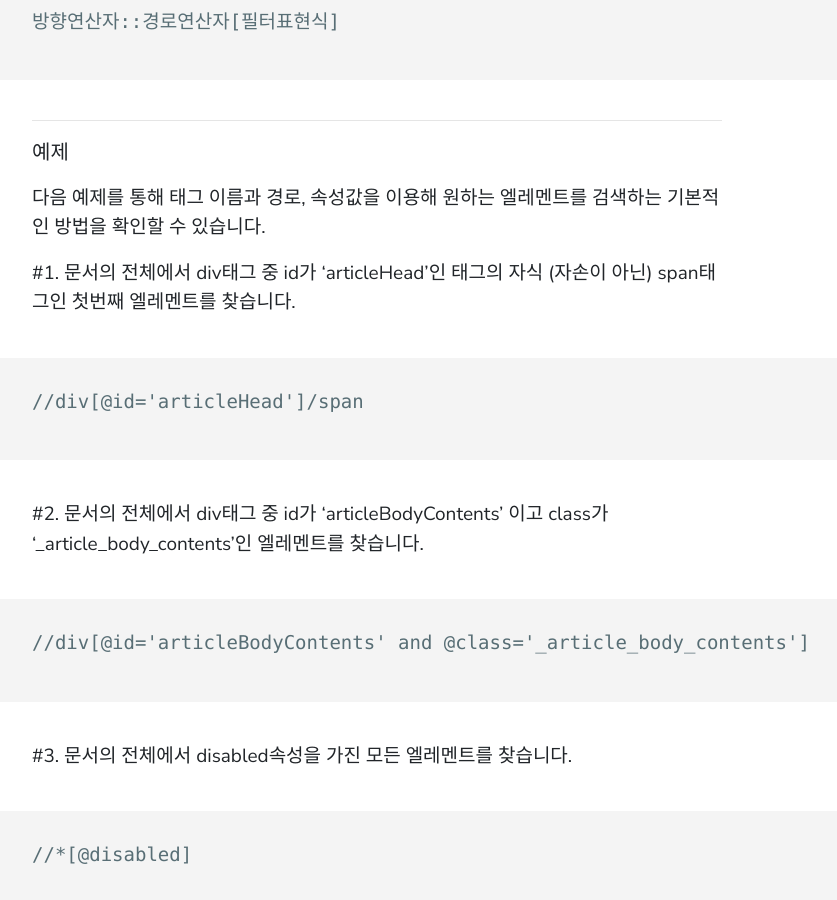
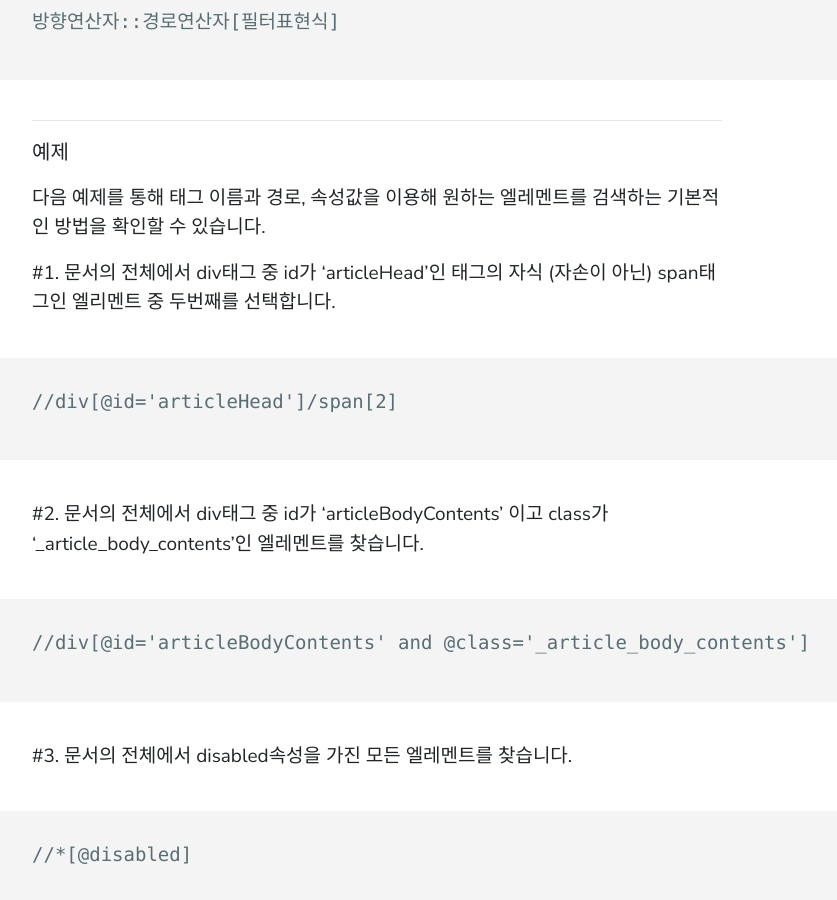
Before and after one commit to live2skull/blog.live2skull.kr, a Jekyll site: the page built from _posts/python/2020-04-14-python-lxml.markdown, in a window 1280 px wide and 900 px high, scrolled down 2788 px. Shown: the whole window, without its empty margins (83-920 px from the left). Built offline with Jekyll 4.4.1, drawn with Linux system fonts in a browser that asks for light colours.

Commit message:
잘못된 xpath 오류 수정

````diff
--- a/_posts/python/2020-04-14-python-lxml.markdown
+++ b/_posts/python/2020-04-14-python-lxml.markdown
@@ -88,10 +88,9 @@ html_element = lxml.html.document_fromstring(
 
 다음 예제를 통해 태그 이름과 경로, 속성값을 이용해 원하는 엘레멘트를 검색하는 기본적인 방법을 확인할 수 있습니다.
 
-
-\#1. 문서의 전체에서 div태그 중 id가 'articleHead'인 태그의 자식 (자손이 아닌) span태그인 첫번째 엘레멘트를 찾습니다.
+\#1. 문서의 전체에서 div태그 중 id가 'articleHead'인 태그의 자식 (자손이 아닌) span태그인 엘리멘트 중 두번째를 선택합니다.
 ```
-//div[@id='articleHead']/span
+//div[@id='articleHead']/span[2]
 ```
 
 \#2. 문서의 전체에서 div태그 중 id가 'articleBodyContents' 이고 class가 '\_article_body_contents'인 엘레멘트를 찾습니다.
````
